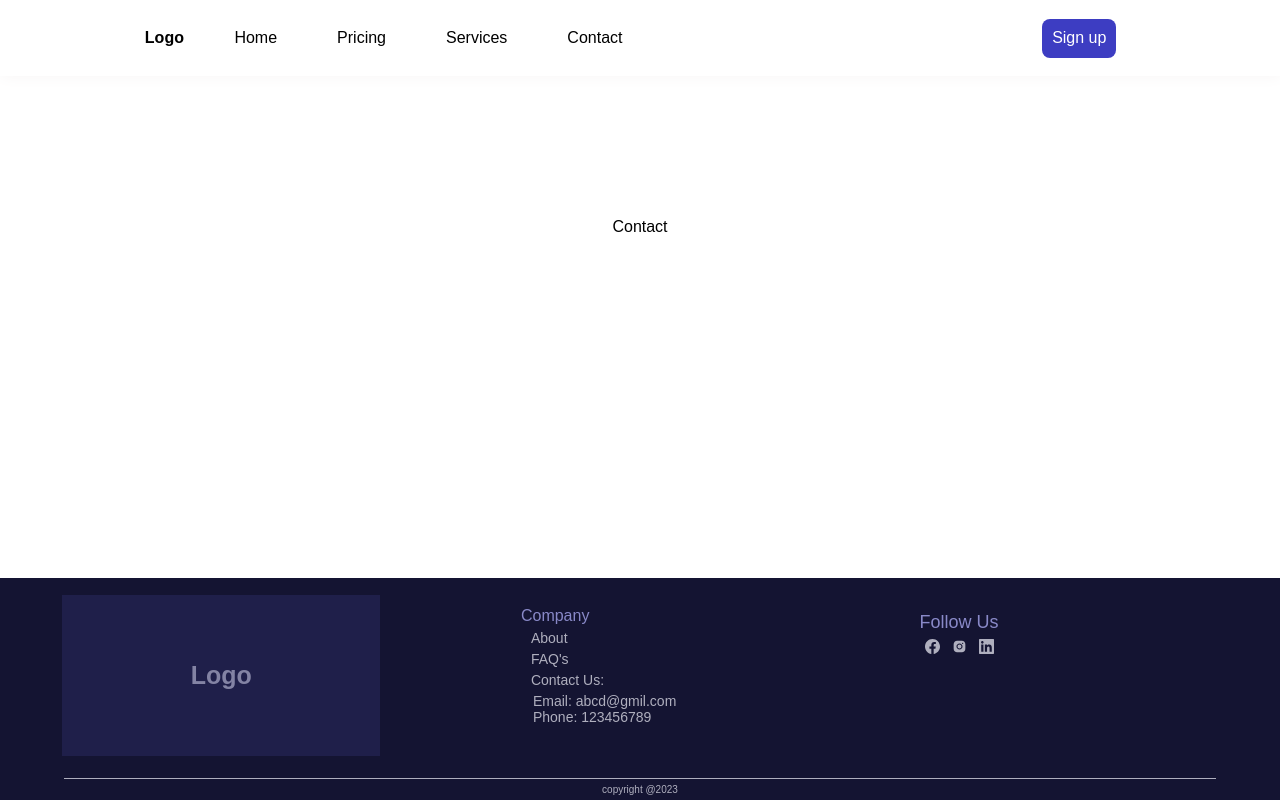
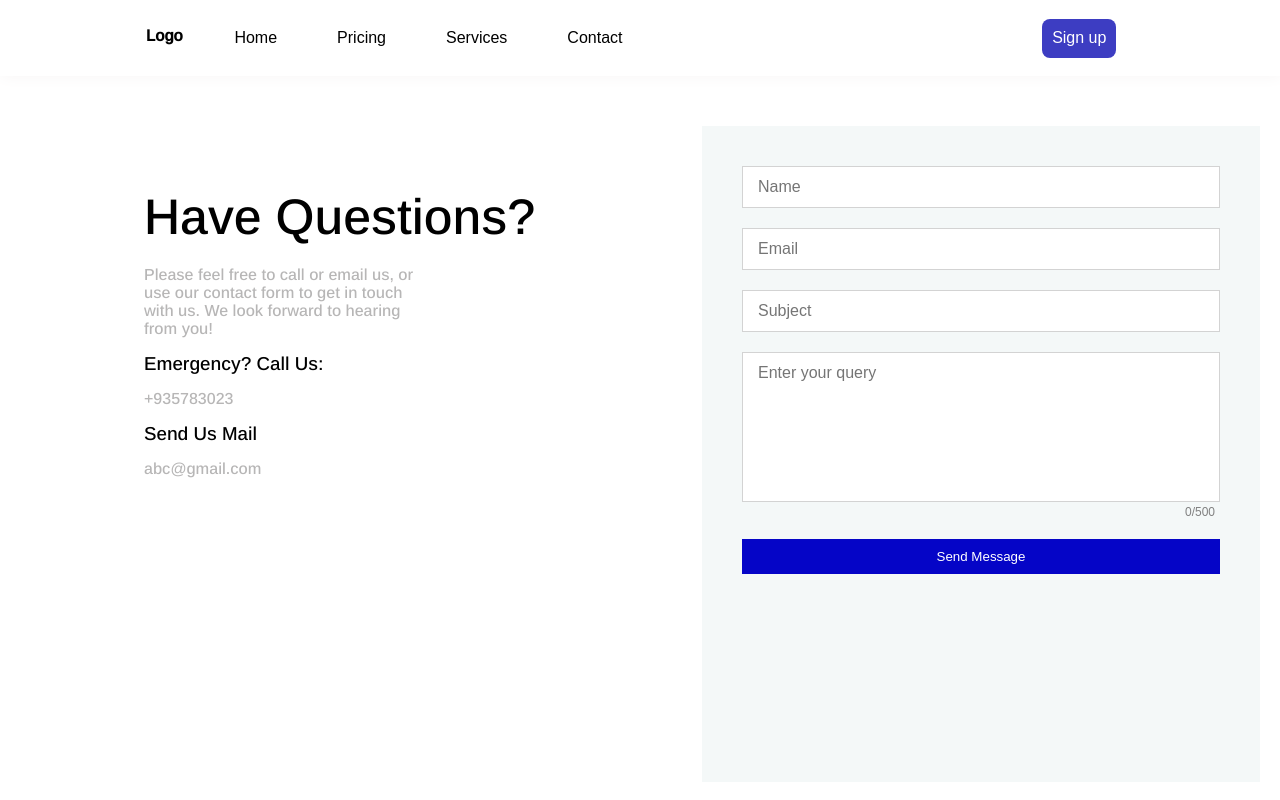
Before and after one commit to Anmol-developer/pvpowerwebapp, a React (Create React App) app: page /contact in a window 1280 px wide. Shown: the top 800 px of the page. Built offline with nearby package versions, Linux system fonts and the light colour scheme.

Commit message:
added contact functionality

```diff
--- a/public/index.html
+++ b/public/index.html
@@ -10,15 +10,22 @@
       content="Web site created using create-react-app"
     />
 
+    <link rel="preconnect" href="https://fonts.googleapis.com" />
+    <link rel="preconnect" href="https://fonts.gstatic.com" crossorigin />
+    <link href="https://fonts.googleapis.com/css2?family=Arimo:wght@500&display=swap" rel="stylesheet">
 
     <!-- link to react leaflet -->
-    <link rel="stylesheet" href="https://unpkg.com/leaflet@1.9.3/dist/leaflet.css"
-     integrity="sha256-kLaT2GOSpHechhsozzB+flnD+zUyjE2LlfWPgU04xyI="
-     crossorigin=""/>
-     <script src="https://unpkg.com/leaflet@1.9.3/dist/leaflet.js"
-     integrity="sha256-WBkoXOwTeyKclOHuWtc+i2uENFpDZ9YPdf5Hf+D7ewM="
-     crossorigin=""></script>
-
+    <link
+      rel="stylesheet"
+      href="https://unpkg.com/leaflet@1.9.3/dist/leaflet.css"
+      integrity="sha256-kLaT2GOSpHechhsozzB+flnD+zUyjE2LlfWPgU04xyI="
+      crossorigin=""
+    />
+    <script
+      src="https://unpkg.com/leaflet@1.9.3/dist/leaflet.js"
+      integrity="sha256-WBkoXOwTeyKclOHuWtc+i2uENFpDZ9YPdf5Hf+D7ewM="
+      crossorigin=""
+    ></script>
 
     <!-- <link rel="apple-touch-icon" href="%PUBLIC_URL%/logo192.png" /> -->
     <!--
--- a/src/components/Pages/Contact.js
+++ b/src/components/Pages/Contact.js
@@ -1,9 +1,144 @@
-import React from 'react'
+import React, { useState } from "react";
+import "../../css/Pages/Contact.css";
+import axios from "../../axios";
+import { ToastContainer, toast } from "react-toastify";
+import "react-toastify/dist/ReactToastify.css";
 
 function Contact() {
+  const [email, setEmail] = useState("");
+  const [name, setName] = useState("");
+  const [subject, setSubject] = useState("");
+  const [query, setQuery] = useState("");
+  const [words, setWords] = useState(0);
+  const [overlimit, setOverlimit] = useState(false);
+
+  const handleQuery = (e) => {
+    const inputText = e.target.value;
+
+    // Remove leading/trailing white spaces and split the input into words
+    const words = inputText.trim().split(/\s+/);
+
+    // Limit the words count to 500
+    const limitedWords = words.slice(0, 500);
+
+    // Join the limited words back into a string
+    const limitedText = limitedWords.join(" ");
+    if (limitedText.length < 500) {
+      setQuery(e.target.value);
+    } else {
+      setOverlimit(true);
+    }
+    setWords(limitedText.length);
+  };
+
+  const handleSubmit = async (e) => {
+    e.preventDefault();
+
+    if (!overlimit) {
+      const send__query = await axios.post("/query", { name, email, query, subject });
+      if (send__query.status === 200) {
+        toast.success("Your Query is sent. We will get back to you soon.", {
+          position: "top-center",
+          autoClose: 10000,
+          hideProgressBar: true,
+          closeOnClick: true,
+          pauseOnHover: true,
+          draggable: true,
+          progress: 0,
+          theme: "light",
+        });
+      } else {
+        toast.error("An error occured. Please try again later.", {
+          position: "top-center",
+          autoClose: 10000,
+          hideProgressBar: true,
+          closeOnClick: true,
+          pauseOnHover: true,
+          draggable: true,
+          progress: 0,
+          theme: "light",
+        });
+      }
+    }
+  };
+
   return (
-    <div>Contact</div>
-  )
+    <div className="contact__container">
+      <div className="contact__text">
+        <h1>Have Questions?</h1>
+        <p>
+          Please feel free to call or email us, or use our contact form to get
+          in touch with us. We look forward to hearing from you!
+        </p>
+        <h3>Emergency? Call Us:</h3>
+        <p>+935783023</p>
+        <h3>Send Us Mail</h3>
+        <p>abc@gmail.com</p>
+      </div>
+      <div className="contact__form">
+        <form onSubmit={handleSubmit}>
+          <input
+            type="text"
+            id="name"
+            name="name"
+            placeholder="Name"
+            value={name}
+            onChange={(e) => setName(e.target.value)}
+            required
+          />
+
+          <input
+            type="email"
+            id="email"
+            name="email"
+            placeholder="Email"
+            value={email}
+            onChange={(e) => setEmail(e.target.value)}
+            required
+          />
+
+          <input
+            type="text"
+            id="subject"
+            name="subject"
+            placeholder="Subject"
+            value={subject}
+            onChange={(e) => setSubject(e.target.value)}
+            required
+          />
+
+          <textarea
+            id="textarea"
+            name="textarea"
+            placeholder="Enter your query"
+            value={query}
+            onChange={handleQuery}
+            required
+          />
+          <span className="max-wl">{words}/500</span>
+
+          <button
+            type="submit"
+            className={`contact-sbmt-btn ${overlimit && "disable"}`}
+          >
+            Send Message
+          </button>
+        </form>
+      </div>
+      <ToastContainer
+        position="top-center"
+        autoClose={5000}
+        hideProgressBar
+        newestOnTop={false}
+        closeOnClick
+        rtl={false}
+        pauseOnFocusLoss
+        draggable
+        pauseOnHover
+        theme="light"
+      />
+    </div>
+  );
 }
 
-export default Contact
+export default Contact;
--- /dev/null
+++ b/src/css/Pages/Contact.css
@@ -0,0 +1,107 @@
+.contact__container{
+    margin-bottom: 40px;
+    margin-top: 30px;
+    width: 100%;
+    height: 87vh;
+    padding: 20px;
+    display: flex;
+    align-items: center;
+    justify-content: flex-end;
+}
+.contact__text{
+    flex: 0.45;
+    height: 100%;
+    width: 100%;
+    padding-top: 5%;
+}
+.contact__text > p{
+    width: 50%;
+    color: rgb(183, 182, 182);
+    font-family: sans-serif;
+    font-family: 'Arimo', sans-serif;
+}
+.contact__text>h1{
+    font-size: 50px;
+    font-family: 'Arimo', sans-serif;
+    margin-bottom: 20px;
+    font-weight: 550;
+}
+.contact__text h3, p{
+    margin-bottom: 15px;
+    font-family: 'Arimo', sans-serif;
+}
+
+.contact__text > h3{
+    font-weight: 550;
+}
+.contact__form{
+    flex: 0.45;
+    height: 100%;
+    width: 100%;
+    background-color: rgb(244, 248, 248);
+}
+.contact__form>form{
+    display: flex;
+    flex-direction: column;
+    padding: 40px;
+}
+.contact__form > form >label{
+    display: flex;
+    flex-direction: column;
+}
+.contact__form> form >input{
+    padding: 11px 15px;
+    border: 1px solid lightgrey;
+    margin-bottom: 20px;
+    outline: none;
+    font-size: 16px;
+}
+.contact__form>form>textarea{
+    padding: 11px 15px;
+    border: 1px solid lightgrey;
+    outline: none;
+    font-size: 16px;
+    height: 150px;
+    /* width: 100%; */
+    resize: none;
+}
+.max-wl{
+    color: grey;
+    margin-top: 3px;
+    margin-right: 5px;
+    font-size: 12px;
+    text-align: right;
+    margin-bottom: 20px;
+}
+.contact-sbmt-btn{
+    background-color: rgb(5, 5, 199);
+    color: white;
+    border: none;
+    padding: 10px 0;
+}
+.contact-sbmt-btn:hover{
+    cursor: pointer;
+    background-color: rgb(2, 2, 108);
+}
+.contact-sbmt-btn.disable{
+    cursor: not-allowed;
+    background-color: rgb(110, 110, 241);
+}
+
+@media (max-width: 500px){
+    .contact__container{
+        flex-direction: column-reverse;
+        height: fit-content;
+    }
+    .contact__text{
+        display: flex;
+        flex-direction: column;
+        align-items: center;
+        justify-content: center;
+        height: fit-content;
+        padding-top: 10%;
+    }
+    .contact__text > p{
+        text-align: center;
+    }
+}
--- a/src/css/Pages/Footer.css
+++ b/src/css/Pages/Footer.css
@@ -1,10 +1,5 @@
 .footer__container{
-    /* height: 200px; */
-    /* margin-bottom: 0; */
     background-color: rgb(20, 20, 50);
-    margin-top: 200px;
-    /* position: absolute;
-    bottom: 0;  */
     display: flex;
     flex-direction: column;
     align-items: center;
@@ -14,9 +9,7 @@
     width: 100%;
 }
 .footer__copyright{
-    /* color: white; */
     font-size: 10px;
-    bottom: 10px;
     display: flex;
     align-items: center;
     justify-content: center;
@@ -28,7 +21,6 @@
     color: rgb(175, 175, 190);
 }
 .footer__top{
-    /* border: 1px solid white; */
     height: 170px;
     width: 95%;
     display: flex;
@@ -37,8 +29,6 @@
     flex-wrap: wrap;
 }
 .footer__logo, .footer__company, .footer__follow{
-    /* border: 1px solid white; */
-    /* min-width: 50px; */
     height: 95%;
     flex: 0.28;
 }
@@ -106,7 +96,7 @@
 @media (max-width: 500px){
     .footer__container{
         width: 100%;
-        margin-top: 100px;
+        margin-top: 30px;
     }
 
     .footer__logo, .footer__follow,.footer__company,.footer__top,.footer__copyright{
--- a/src/css/Pages/Hero.css
+++ b/src/css/Pages/Hero.css
@@ -2,6 +2,7 @@
     display: flex;
     padding: 8px;
     flex-direction: row;
+    margin-bottom: 200px;
 }
 .hero__img{
     width: 35%;
--- a/src/css/Pages/Navigation.css
+++ b/src/css/Pages/Navigation.css
@@ -8,6 +8,7 @@
     /* background-color: grey; */
     margin-left: 10%;
     display: flex;
+    padding-top: 10px;
     align-items: center;
     justify-content: center;
     color: black;
```
